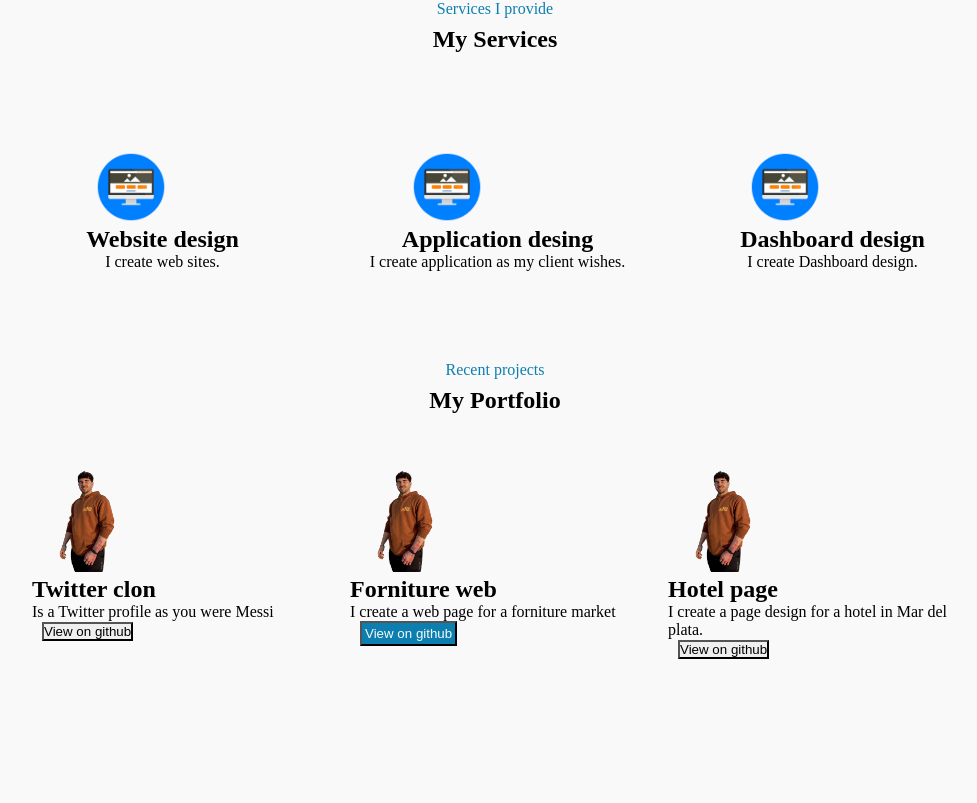
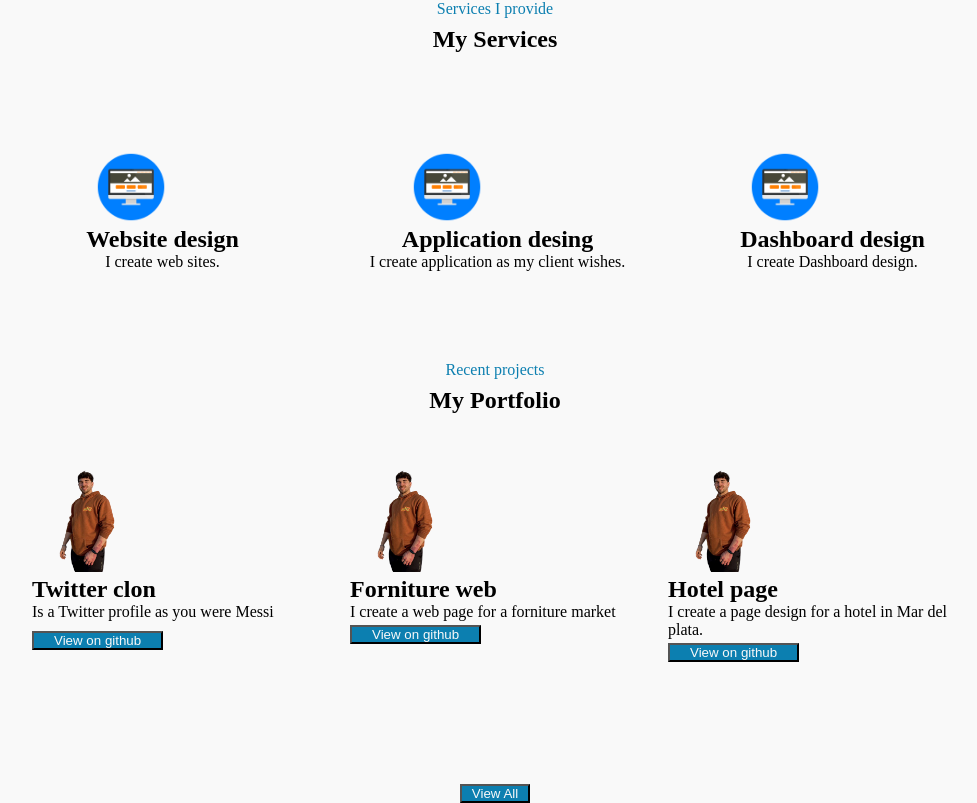
Before and after one commit to Manunyville/Portfolio-tp, a React (Create React App) app: page / in a window 1280 px wide. Shown: the part 751-1554 px from the top of the page, without its empty margins (105-1082 px from the left). Before the commit the page ends 1523 px from the top, so only its background shows below. Built offline with nearby package versions, Linux system fonts and the light colour scheme; the HTML template or start-up script is replaced by a standard one.

Commit message:
estilizacion de botones y del componente

```diff
--- a/src/components/portfolio/myportfolio.jsx
+++ b/src/components/portfolio/myportfolio.jsx
@@ -22,7 +22,7 @@ const Portfolio = () =>{
                         </CardHeader>
                         <CardBody>
                         <Text>Is a Twitter profile as you were Messi</Text>
-                            <Button marginLeft={10}>View on github</Button>
+                            <Button  marginTop={10} as={motion.button} paddingX={20} whileHover={{  color:'#0C7FB0' }} color={'#F9F9F9'} bg={'#0C7FB0'} variant='solid'>View on github</Button>
                         </CardBody>
 
 
@@ -34,7 +34,7 @@ const Portfolio = () =>{
                         </CardHeader>
                         <CardBody>
                         <Text>I create a web page for a forniture market</Text>
-                            <Button marginLeft={10}  as={motion.button} padding={3} whileHover={{  color:'#0C7FB0' }} color={'#F9F9F9'} bg={'#0C7FB0'} variant='solid'>View on github</Button>
+                            <Button marginTop={4} as={motion.button} paddingX={20} whileHover={{  color:'#0C7FB0' }} color={'#F9F9F9'} bg={'#0C7FB0'} variant='solid'>View on github</Button>
                         </CardBody>
 
 
@@ -46,11 +46,14 @@ const Portfolio = () =>{
                         </CardHeader>
                         <CardBody>
                         <Text>I create a page design for a hotel in Mar del plata.</Text>
-                            <Button marginLeft={10}>View on github</Button>
+                            <Button marginTop={4} as={motion.button} paddingX={20} whileHover={{  color:'#0C7FB0' }} color={'#F9F9F9'} bg={'#0C7FB0'} variant='solid'>View on github</Button>
                         </CardBody>
 
                     </Card>
                 </HStack>
+                <Stack>
+                    <Button marginTop={4} as={motion.button} paddingX={10} whileHover={{  color:'#0C7FB0' }} color={'#F9F9F9'} bg={'#0C7FB0'} variant='solid'> View All</Button>
+                </Stack>
             </VStack>
         </Container>
     )
```
